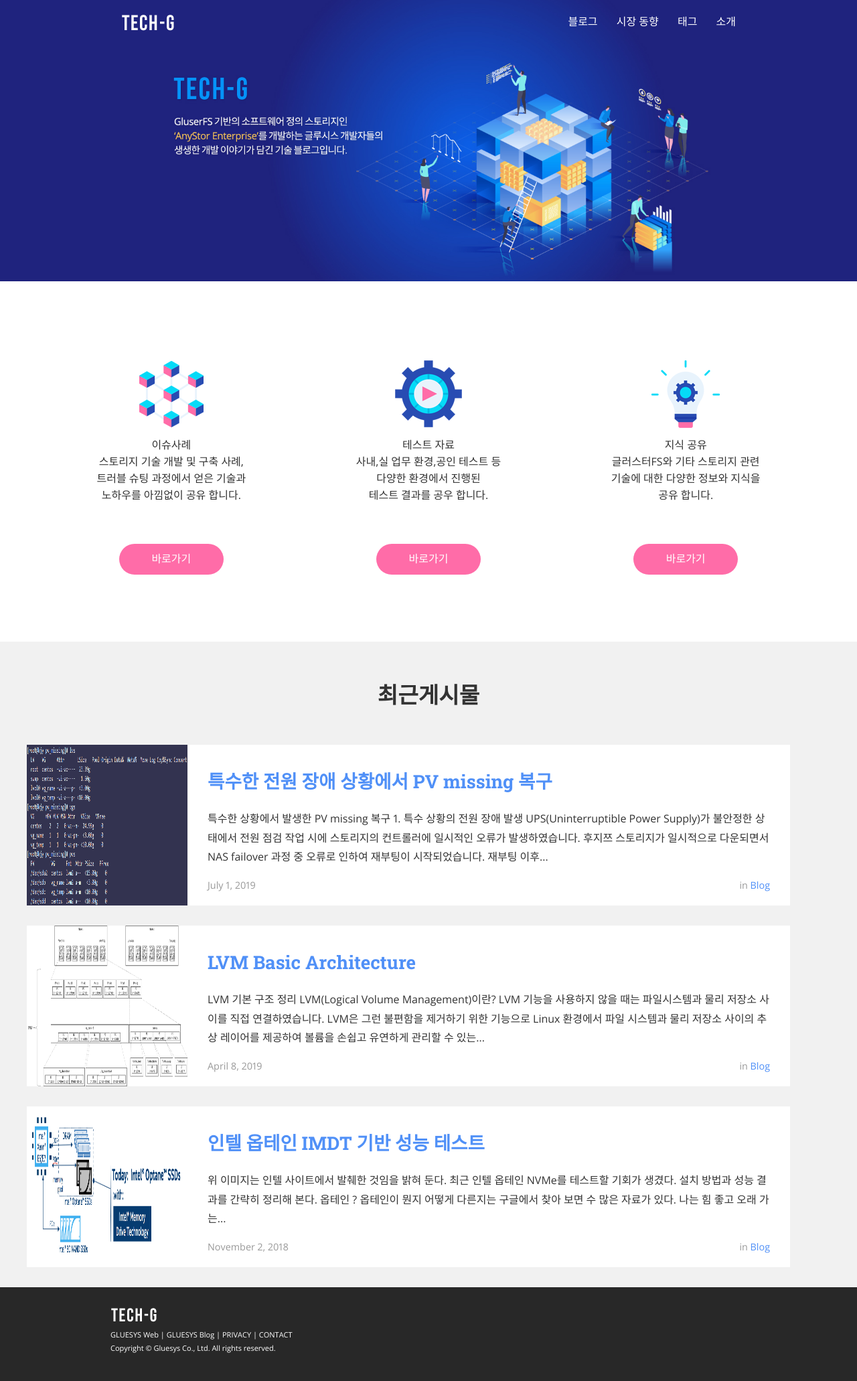
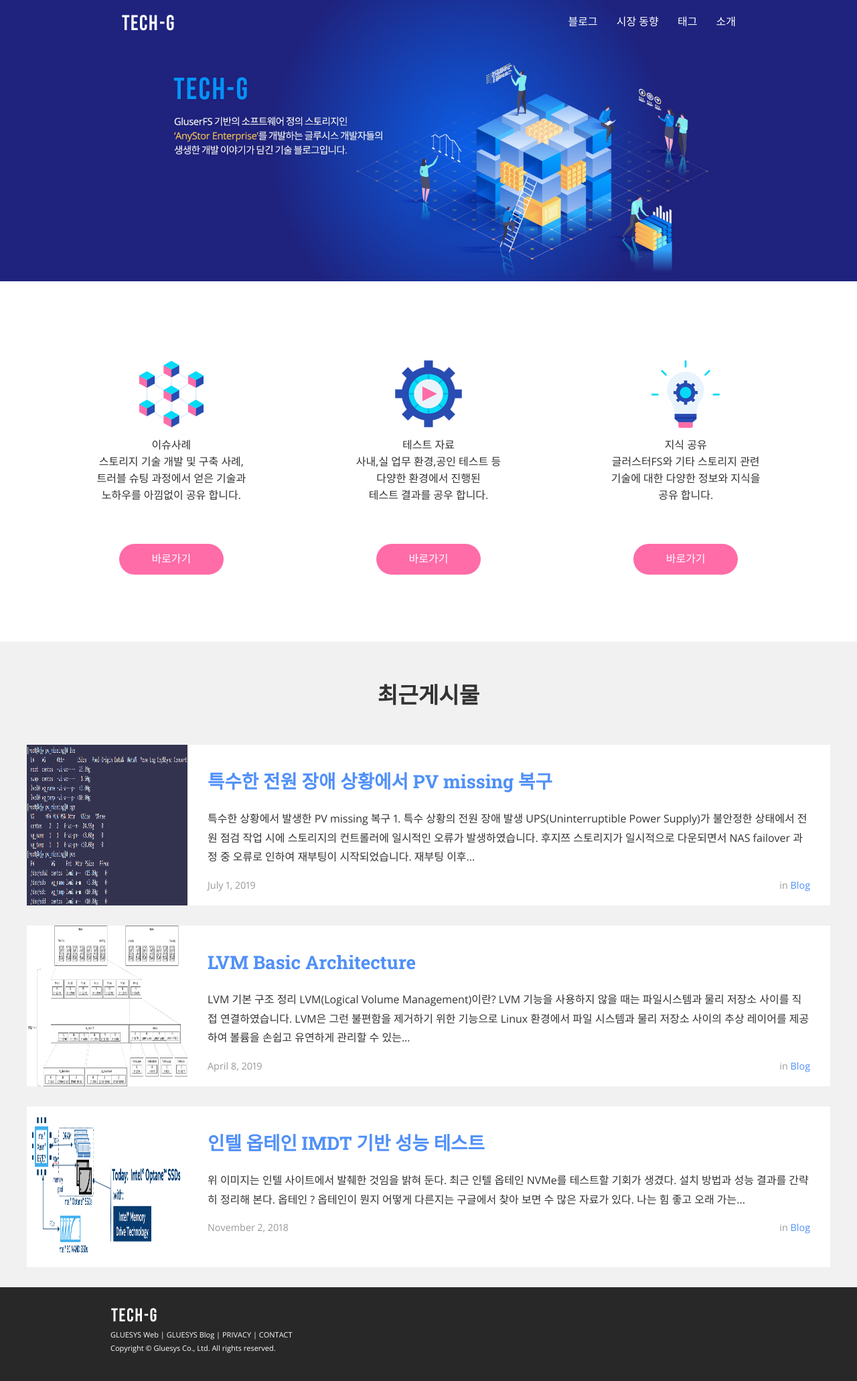
Before and after one commit to pumm8991/pumm8991.github.io, a Jekyll site: the page built from index.html, in a window 1280 px wide. Shown: the whole page at 67% size. Built offline with Jekyll 4.4.1, drawn with Linux system fonts in a browser that asks for light colours; nearby versions of some CDN libraries; the list of posts is cut into pages by our own code.

Commit message:
tech modify
Signed-off-by: pumm <pumm@gluesys.com>

```diff
--- a/index.html
+++ b/index.html
@@ -97,7 +97,7 @@ layout: main
 					<div style="float: left; width: 240px;background-color: #fff;">
 						<img src="{{ post.cover }}" style="width:240px; height:240px">
 					</div>
-					<div style="float: left; width: 900px; height:180px">
+					<div style="float: left; width: 960px; height:180px">
 						<div class="main-conetnt">
 							<h2>
 							<a class="post-link" href="{{ post.url | prepend: site.baseurl }}">{{ post.title }}</a>
```
